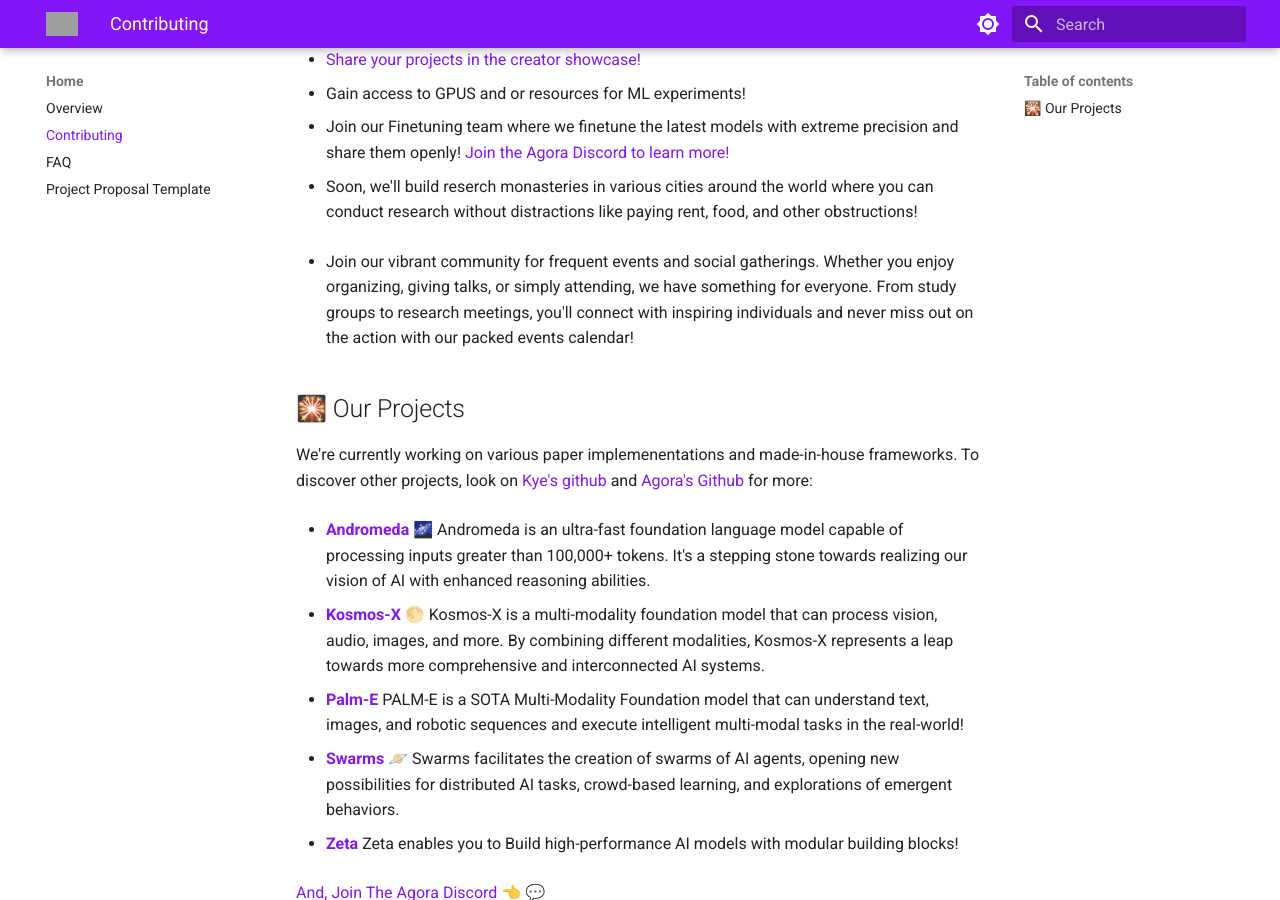
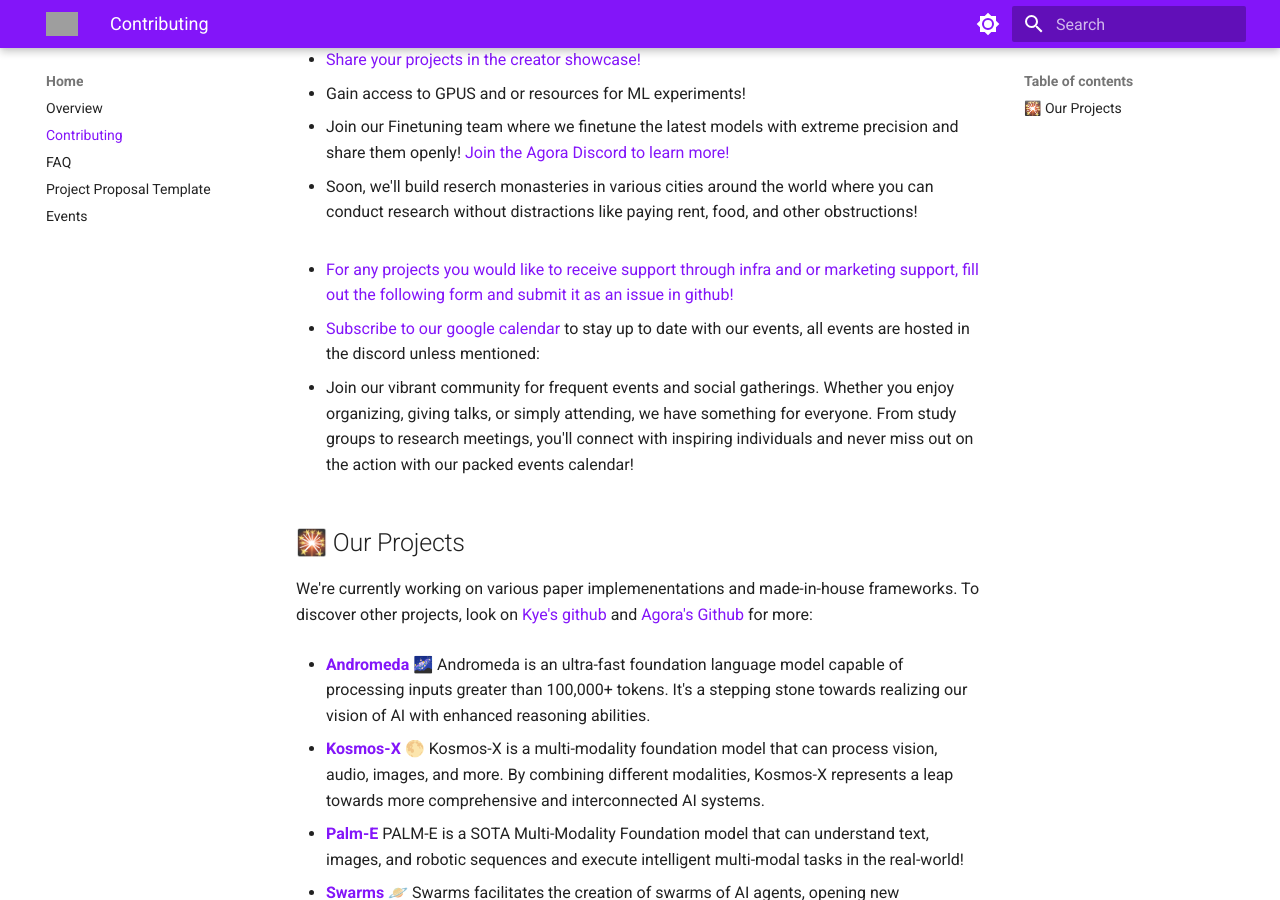
Before and after one commit to Agora-Lab-AI/AgoraHub, an MkDocs documentation site: the page built from docs/contributing.md, in a window 1280 px wide and 900 px high, scrolled down 446 px. Built offline with MkDocs 1.6.1 and Material for MkDocs 9.7.7, drawn with Linux system fonts in a browser that asks for light colours; grey boxes are pictures that could not be loaded.

Commit message:
agora events

```diff
--- a/docs/contributing.md
+++ b/docs/contributing.md
@@ -18,10 +18,11 @@
 
 <!-- Join the Agora foundation and receive mentorship assistance, marketing support, and financial support! -->
 
-<!-- - [For any projects you would like to receive support through infra and or marketing support, fill out the following form and submit it as an issue in github!]() -->
+- [For any projects you would like to receive support through infra and or marketing support, fill out the following form and submit it as an issue in github!](https://agora-codex.readthedocs.io/en/latest/project_submission/)
+
+- [Subscribe to our google calendar](https://discord.gg/7VckQVxvKk) to stay up to date with our events, all events are hosted in the discord unless mentioned:
 
 - Join our vibrant community for frequent events and social gatherings. Whether you enjoy organizing, giving talks, or simply attending, we have something for everyone. From study groups to research meetings, you'll connect with inspiring individuals and never miss out on the action with our packed events calendar!
-
 
 ## 🎇 Our Projects
 
--- a/mkdocs.yml
+++ b/mkdocs.yml
@@ -73,3 +73,4 @@ nav:
     - Contributing: "contributing.md"
     - FAQ: "faq.md"
     - Project Proposal Template: "project_submission.md"
+    - Events: "events.md"
```
Also changed, not shown: docs/events.md (+4 -1 lines), docs/index.md (+2 -0 lines).
